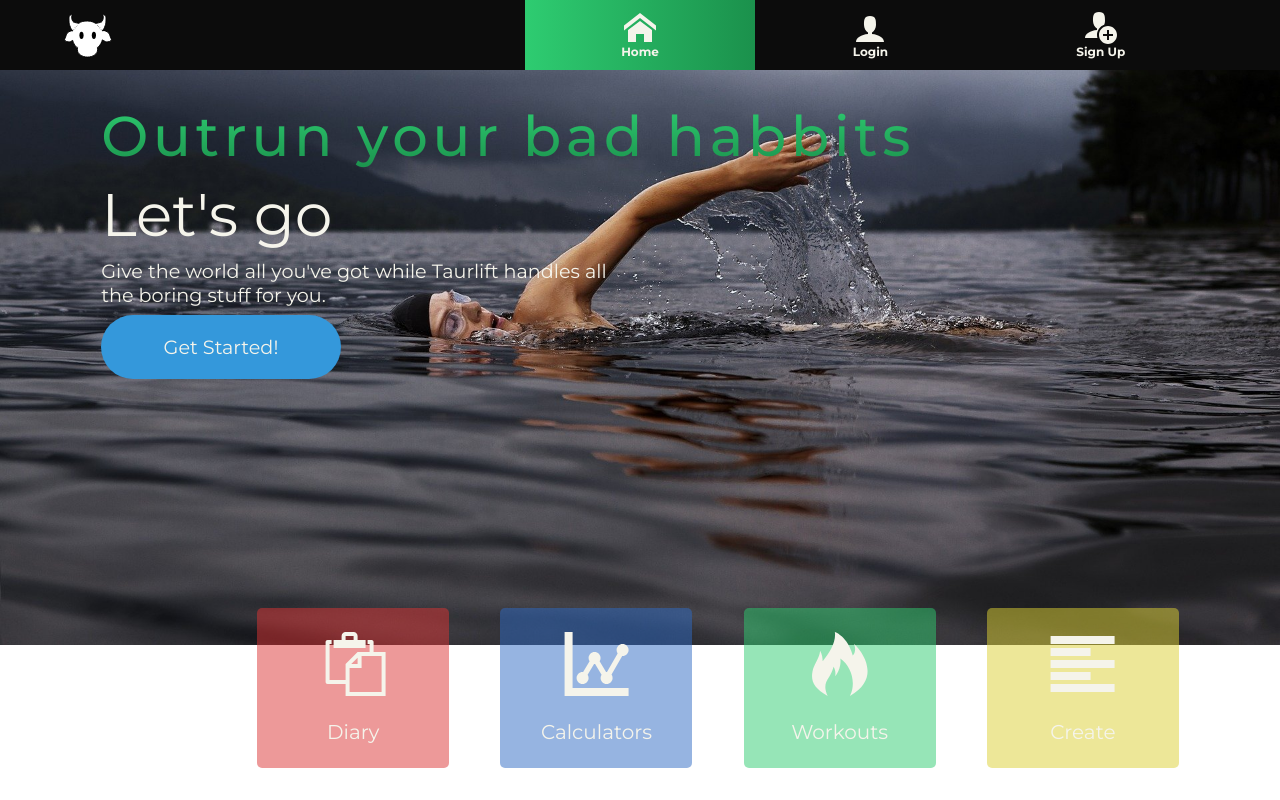
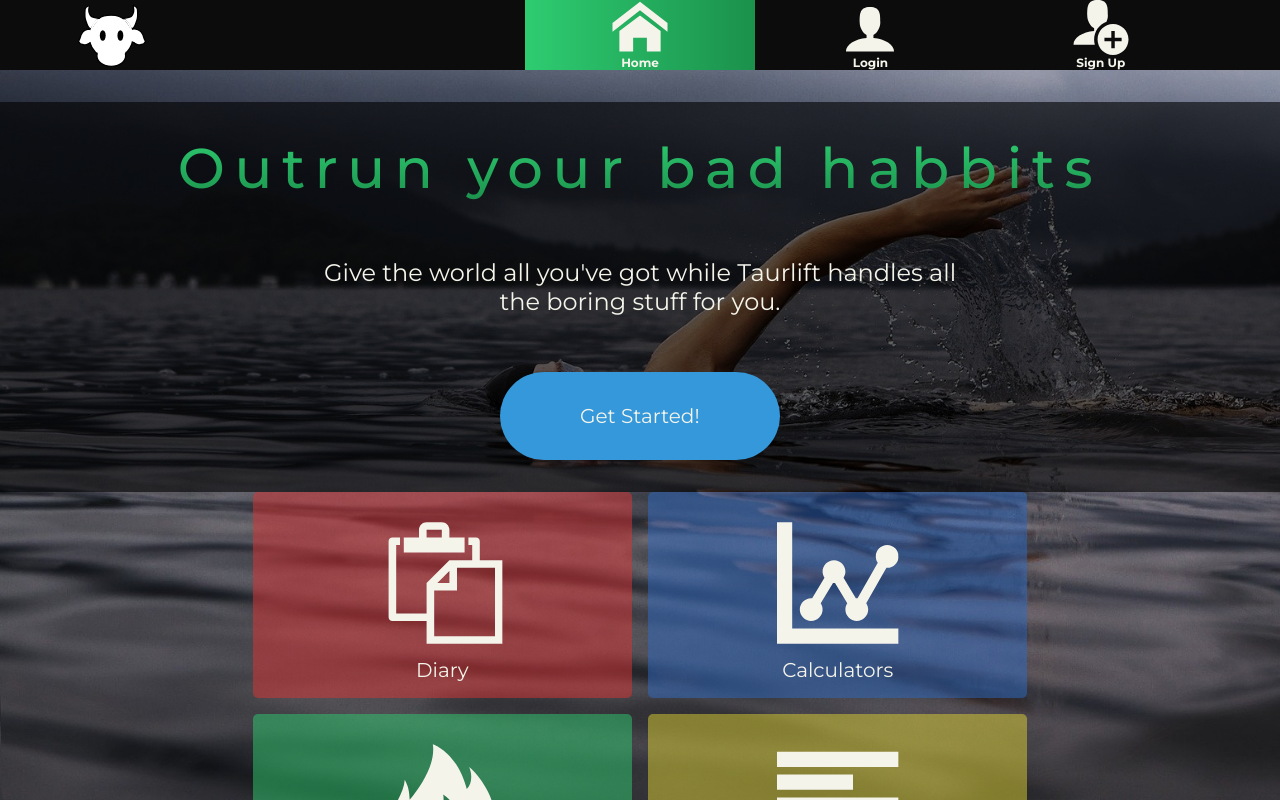
Before and after one commit to patWstar/taurliftTS, a React (Create React App) app: page / in a window 1280 px wide. Built offline with nearby package versions, Linux system fonts and the light colour scheme.

Commit message:
redesigned home page

```diff
--- a/src/App.tsx
+++ b/src/App.tsx
@@ -1,7 +1,7 @@
 //Fundamentals
 import React from "react";
 import styled from "styled-components";
-import { Route, Switch } from "react-router-dom";
+import { Route, Switch, useLocation } from "react-router-dom";
 //Components
 import Navbar from "components/Navbar";
 import Home from "components/Home";
@@ -10,7 +10,6 @@ import Signup from "components/Auth/Signup";
 import Workouts from "components/Workouts";
 import WorkoutDiary from "components/WorkoutDiary/WorkoutDiary";
 import Calculators from "components/CalculatorPage/Calculators";
-
 //Styled Components
 const Wrapper = styled.section`
   display: flex;
@@ -45,6 +44,8 @@ const Wrapper = styled.section`
 
 //Component
 const App = (): JSX.Element => {
+  const location = useLocation();
+
   return (
     <Wrapper>
       <Navbar />
@@ -60,7 +61,7 @@ const App = (): JSX.Element => {
   );
 };
 
-export default App;
+export default React.memo(App);
 
 //todo ideas
 //rewrite to REM's
--- a/src/components/Auth/Login.tsx
+++ b/src/components/Auth/Login.tsx
@@ -1,5 +1,5 @@
 //Fundamentals
-import React, { useRef, useState } from "react";
+import React, { Children, useRef, useState } from "react";
 import styled from "styled-components";
 import axios from "axios";
 import { Link, useHistory, Redirect } from "react-router-dom";
@@ -9,6 +9,7 @@ import fadeInAnimation from "components/shared/animations/fadeIn";
 import FormTextInput from "components/shared/components/FormTextInput";
 import SubmitButton from "components/shared/components/SubmitButton";
 import ErrorList from "components/shared/components/ErrorList";
+import FeatureFlexWrapper from "components/shared/components/FeatureFlexWrapper";
 //Redux
 import { useSelector, useDispatch } from "react-redux";
 import { selectAuthenticated, login } from "redux/Slices/UserSlice";
@@ -22,24 +23,11 @@ interface UserCredentials {
   password: string;
 }
 //~~~~~~~~~~~~~~~~~~~Styled Components
-const Wrapper = styled.div`
-  width: 60vw;
-  height: 100%;
-  min-height: 400px;
-  margin: 0 auto;
-  display: flex;
-  flex-direction: column;
-  justify-content: center;
-  align-items: center;
-  background: ${({ theme }) => theme.containerBackgroundPrimary};
-  @media only screen and (max-width: 75em) {
-    width: 100%;
-  }
-`;
+
 const Content = styled.main`
   background-color: ${({ theme }) => theme.containerBackgroundPrimary};
   box-shadow: 0px 2px 5px 3px rgba(0, 0, 0, 0.2);
-  width: 70rem;
+  width: 90%;
   min-height: 60vh;
   display: flex;
   flex-direction: column;
@@ -190,7 +178,7 @@ const Login = (): JSX.Element => {
   };
   //~~~~~~~~~~~~~~~~~~~Component
   return (
-    <Wrapper>
+    <FeatureFlexWrapper props={Children} justifyContent="center">
       {authenticated ? (
         <Redirect to="/" />
       ) : (
@@ -229,7 +217,7 @@ const Login = (): JSX.Element => {
           </BottomTextWrapper>
         </Content>
       )}
-    </Wrapper>
+    </FeatureFlexWrapper>
   );
 };
 
--- a/src/components/Home.tsx
+++ b/src/components/Home.tsx
@@ -1,6 +1,8 @@
-import React from "react";
+import React, { Children } from "react";
 import { Link } from "react-router-dom";
 import styled, { keyframes } from "styled-components";
+//Components
+import FeatureFlexWrapper from "components/shared/components/FeatureFlexWrapper";
 //Assets
 import Icons from "assets/sprites.svg";
 import fadeInAnimation from "components/shared/animations/fadeIn";
@@ -13,32 +15,37 @@ type NavButtonProps = {
   color: string;
 };
 //~~~~~~~~~~~~~~~~~~~Styled Components
-const Wrapper = styled.div`
-  flex: 1;
-  min-height: 490px;
-  width: 100%;
-  display: flex;
-  flex-direction: column;
-  justify-content: space-between;
+// const Wrapper = styled.div`
+//   flex: 1;
+//   min-height: 490px;
+//   width: 100%;
+//   display: flex;
+//   flex-direction: column;
+//   justify-content: space-between;
 
-  color: ${({ theme }) => theme.textColor};
-  padding: 4vh 4vw;
-  max-width: 1180px;
-  @media only screen and (max-width: 37.5em) {
-    padding: 0;
-    justify-content: space-between;
-    padding: 1vh 0;
-    align-items: center;
-    gap: 10px;
-    /* background-image: url("backgrounds/backgroundSmall.jpg"); */
-    background-size: 100% 100%;
-  }
-`;
+//   color: ${({ theme }) => theme.textColor};
+//   padding: 4vh 4vw;
+//   max-width: 1180px;
+//   @media only screen and (max-width: 37.5em) {
+//     padding: 0;
+//     justify-content: space-between;
+//     padding: 1vh 0;
+//     align-items: center;
+//     gap: 10px;
+//     /* background-image: url("backgrounds/backgroundSmall.jpg"); */
+//     background-size: 100% 100%;
+//   }
+// `;
 const Header = styled.header`
   display: flex;
   flex-direction: column;
-  gap: 1rem;
+  justify-content: center;
+  text-align: center;
   width: 80%;
+  background-color: ${(props) => props.theme.containerBackgroundPrimary};
+  padding: 2rem;
+  width: 100vw;
+  gap: 3rem;
   & > h1 {
     color: transparent;
     background: linear-gradient(to bottom, #2ecc71, #1b914c);
@@ -57,23 +64,9 @@ const Header = styled.header`
     }
   }
 `;
-const HeaderLink = styled(Link)`
-  color: inherit;
-  font-size: 7.5vmin;
-  transition: 0.4s;
-  width: fit-content;
-
-  &:hover,
-  &:focus {
-    color: ${({ theme }) => theme.primaryColor};
-    letter-spacing: 0.2rem;
-  }
-  @media only screen and (max-width: 37.5em) {
-    display: none;
-  }
-`;
 const HeaderText = styled.p`
-  font-size: 2.4vmin;
+  font-size: ${(props) => props.theme.fontMediumLarge};
+  padding: 0.5rem;
   @media only screen and (max-width: 37.5em) {
     display: none;
   }
@@ -98,31 +91,20 @@ const shakeButton = keyframes`
   }
 `;
 const HeaderButton = styled(Link)`
-  display: flex;
-  justify-content: center;
-  align-items: center;
   color: inherit;
-  height: 8vh;
-  width: 30vw;
-  max-width: 30rem;
+  padding: 2rem 5rem;
+  max-width: 40%;
   background-color: ${({ theme }) => theme.primaryColor};
-  font-size: 2.4vmin;
   border-radius: 80px;
   transition: 0.4s;
+  margin: 0 auto;
   animation: ${shakeButton} 1s ease-out 1;
-
+  font-size: ${(props) => props.theme.fontMedium};
   &:hover,
   &:focus {
     transform: scale(1.1);
     box-shadow: 0 1rem 2rem 1rem rgba(0, 0, 0, 0.2);
   }
-  @media only screen and (max-width: 37.5em) {
-    margin: 0 auto;
-    width: 18rem;
-    height: 8rem;
-    font-size: 2rem;
-  }
-
   @media only screen and (max-height: 28.75em) {
     display: none;
   }
@@ -130,33 +112,25 @@ const HeaderButton = styled(Link)`
 
 const Navigation = styled.nav`
   display: flex;
-  justify-content: flex-end;
+  justify-content: center;
   align-items: center;
-  gap: 4vw;
-  width: 100%;
-  @media only screen and (max-width: 56.25em) {
-    height: fit-content;
-    width: 100%;
-    flex-wrap: nowrap;
-    justify-content: center;
-  }
-  @media only screen and (max-width: 37.5em) {
-    flex-wrap: wrap;
-    padding: 0 10vw;
-  }
+  flex-wrap: wrap;
+  gap: 1rem;
 `;
 
 const NavButton = styled(Link)<NavButtonProps>`
+  float: left;
   border-radius: 5px;
-  width: 15vw;
-  height: 20vh;
+  width: 34%;
+  min-height: fit-content;
+  padding: 1rem;
   display: flex;
   align-items: center;
   justify-content: space-evenly;
   flex-direction: column;
   background-color: ${(props) => props.color};
   transition: 0.4s;
-  font-size: 2.5vmin;
+  font-size: ${(props) => props.theme.fontMedium};
   color: inherit;
   &:hover,
   &:focus {
@@ -187,12 +161,9 @@ const Home = (): JSX.Element => {
   const authenticated: boolean = useSelector(selectAuthenticated);
 
   return (
-    <Wrapper>
+    <FeatureFlexWrapper props={Children} backgroundColor="none">
       <Header>
         <h1>Outrun your bad habbits</h1>
-        <HeaderLink to={authenticated ? "/workouts/WorkoutBuddy" : "/signup"}>
-          {authenticated ? "Welcome Back!" : "Let's go"}
-        </HeaderLink>
         <HeaderText>
           Give the world all you've got while Taurlift handles all
           <br />
@@ -228,7 +199,7 @@ const Home = (): JSX.Element => {
           Create
         </NavButton>
       </Navigation>
-    </Wrapper>
+    </FeatureFlexWrapper>
   );
 };
 
--- /dev/null
+++ b/src/components/shared/components/FeatureFlexWrapper.tsx
@@ -0,0 +1,66 @@
+//Fundamentals
+import styled from "styled-components";
+//~~~~~~~~~~~~~~~~~~~Interfaces & Types
+interface FeatureFlexWrapperProps {
+  flexDirection?: string;
+  justifyContent?: string;
+  alignItems?: string;
+  padding?: string;
+  height?: string;
+  width?: string;
+  props: any;
+  children: any;
+  backgroundColor?: string;
+}
+
+//~~~~~~~~~~~~~~~~~~~Styled Components
+const Wrapper = styled.section<FeatureFlexWrapperProps>`
+  display: flex;
+  align-items: ${(props) => props.alignItems || "center"};
+  flex-direction: ${(props) => props.flexDirection || "column"};
+  justify-content: ${(props) => props.justifyContent || "space-between"};
+  height: 100%;
+  display: flex;
+  width: 60vw;
+  min-height: 490px;
+  max-width: 1180px;
+  padding: 2rem;
+  background: ${(props) =>
+    props.backgroundColor || props.theme.containerBackgroundPrimary};
+  margin: 0 auto;
+  color: ${({ theme }) => theme.textColor};
+
+  @media only screen and (max-width: 107em) {
+    width: 100%;
+  }
+
+  @media only screen and (max-width: 37.5em) {
+    padding: 0;
+  }
+`;
+
+//~~~~~~~~~~~~~~~~~~~Component
+const FeatureFlexWrapper = ({
+  flexDirection,
+  alignItems,
+  height,
+  justifyContent,
+  padding,
+  width,
+  ...props
+}: FeatureFlexWrapperProps): JSX.Element => {
+  //~~~~~~~~~~~~~~~~~~~Render
+  return (
+    <Wrapper
+      flexDirection={flexDirection}
+      alignItems={alignItems}
+      height={height}
+      justifyContent={justifyContent}
+      padding={padding}
+      width={width}
+      {...props}
+    />
+  );
+};
+
+export default FeatureFlexWrapper;
--- a/src/components/shared/components/formTextInput.tsx
+++ b/src/components/shared/components/formTextInput.tsx
@@ -26,6 +26,7 @@ const Input = styled.input<InputProps>`
   font-size: 2vmin;
   &:focus {
     transform: scaleX(1.2) scaleY(1.1);
+    border-width: 2px;
     border-color: ${({ theme }) => theme.secondaryColorLight};
     background-color: transparent;
   }
--- a/src/index.css
+++ b/src/index.css
@@ -18,24 +18,8 @@ button {
 html {
   overflow: hidden;
   /* background: linear-gradient(to right, #005aa7, #fffde4); */
-  background-image: url("assets/backgroundMAX.jpg");
-  background-size: cover;
-  background-repeat: no-repeat;
 
-  /* 1 rem/em = 16px (if unchanged by client)
   font-size: 100%;
-  /* 1440 px */
-  @media only screen and (max-width: 90em) {
-    font-size: 50%;
-  }
-  /* 900px */
-  @media only screen and (max-width: 56.25em) {
-    font-size: 45%;
-  }
-  /* 600px */
-  @media only screen and (max-width: 37.5em) {
-    font-size: 40%;
-  }
 }
 
 body {
@@ -46,4 +30,9 @@ body {
     "Helvetica Neue", sans-serif;
   -webkit-font-smoothing: antialiased;
   -moz-osx-font-smoothing: grayscale;
+  width: 100vw;
+  height: 100vh;
+  background-image: url("assets/backgroundMAX.jpg");
+  background-size: cover;
+  background-repeat: no-repeat;
 }
--- a/src/theme/theme.tsx
+++ b/src/theme/theme.tsx
@@ -10,6 +10,12 @@ declare module "styled-components" {
     navBarColor: string;
     containerBackgroundPrimary: string;
     containerBackgroundSecondary: string;
+
+    fontSmall: string;
+    fontMedium: string;
+    fontMediumLarge: string;
+    fontLarge: string;
+    fontExtraLarge: string;
   }
 }
 
@@ -23,4 +29,10 @@ export const theme: DefaultTheme = {
   navBarColor: "#0c0c0c",
   containerBackgroundPrimary: "rgba(0, 0, 0, 0.6)",
   containerBackgroundSecondary: "#1a1818",
+
+  fontSmall: "0.75rem",
+  fontMedium: "1.25rem",
+  fontMediumLarge: "1.5rem",
+  fontLarge: "2rem",
+  fontExtraLarge: "3rem",
 };
```
